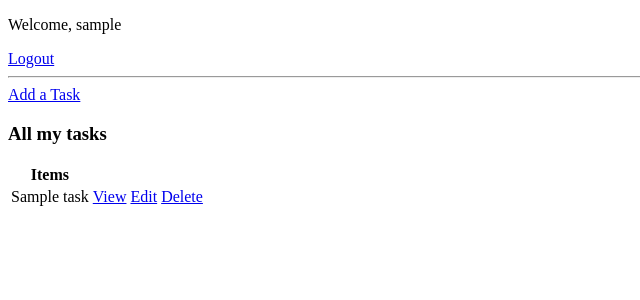
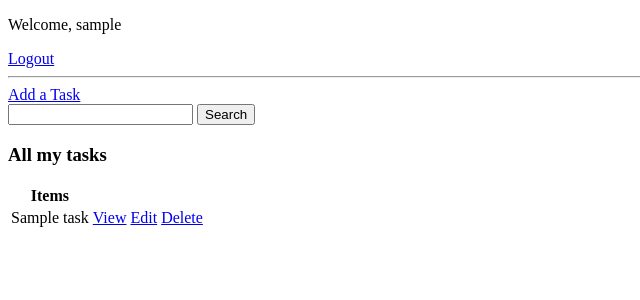
Before and after one commit to Siddharth-Golla/django-practice, a Django app: page / in a window 1280 px wide. Shown: the top 300 px of the page, without its empty margins (0-640 px from the left). Run offline with Django 4.2, Linux system fonts and the light colour scheme; a user stored in the database is signed in; tables that the repository leaves empty hold one stand-in row (values such as "Sample post").

Commit message:
added search field with custom query sets

```diff
--- a/todo_list/todo_app/templates/base.html
+++ b/todo_list/todo_app/templates/base.html
@@ -13,7 +13,7 @@
 <body>
     <div>
         <h1>
-            To-do Lists
+            <a href="{% url 'tasks' %}">To-do App</a>
         </h1>
     </div>
     <div>
--- a/todo_list/todo_app/templates/todo_app/task_list.html
+++ b/todo_list/todo_app/templates/todo_app/task_list.html
@@ -13,6 +13,13 @@
 <hr />
 
 <a href="{% url 'task-create' %}">Add a Task</a>
+
+<form method="GET">
+  <input type="text" name="search-area" value="{{search_input}}">
+  <input type="submit" value="Search">
+
+</form>
+
 {% if tasks %}
 <h3>All my tasks</h3>
 <table>
--- a/todo_list/todo_app/views.py
+++ b/todo_list/todo_app/views.py
@@ -9,6 +9,8 @@ from django.contrib.auth.views import LoginView
 from django.contrib.auth.mixins import LoginRequiredMixin
 from django.contrib.auth.forms import UserCreationForm
 from django.contrib.auth import login
+
+from django.db.models import Q
 
 from .models import Task
 
@@ -52,6 +54,15 @@ class TaskList(LoginRequiredMixin, ListView):
         context =  super().get_context_data(**kwargs)
         context['tasks'] = context['tasks'].filter(user=self.request.user)
         context['count'] = context['tasks'].filter(completed=False)
+
+        # Search input filtering
+        search_input = self.request.GET.get('search-area') or ''
+        if search_input:
+            context['tasks'] = context['tasks'].filter(Q(title__startswith=search_input) | Q(title__contains=search_input))
+
+        # Search input passed back to template
+        context['search_input'] = search_input
+
         return context
 
 
```
